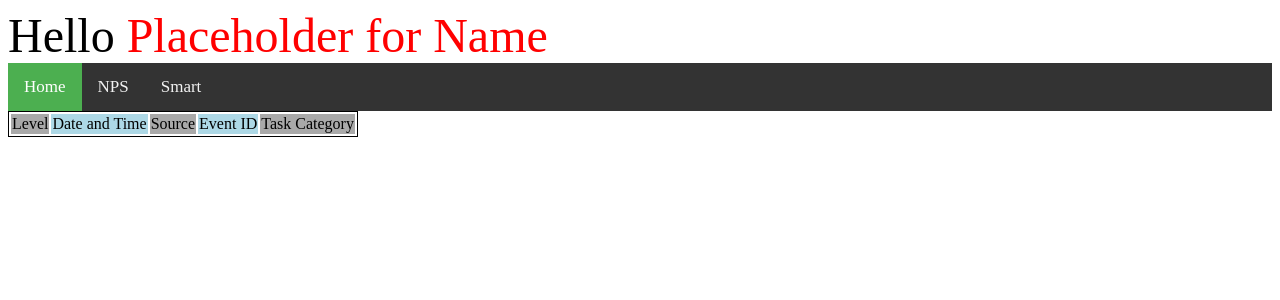
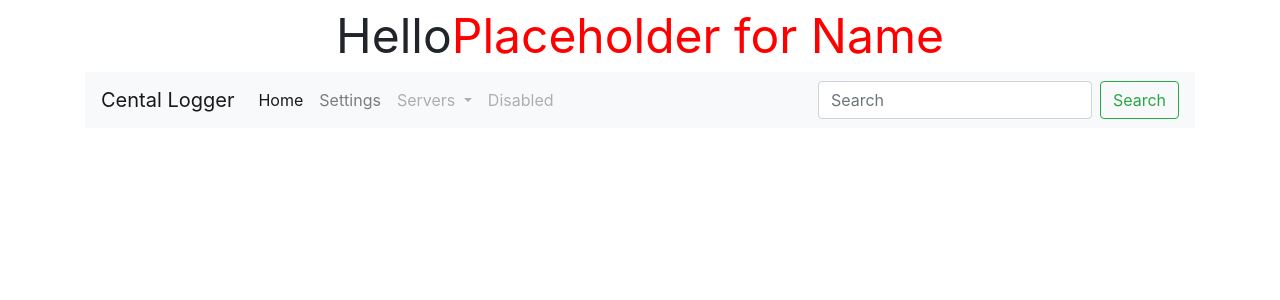
Before and after one commit to bethel-school-of-technology/Central-Logger-Frontend, an Angular app: page /home in a window 1280 px wide. Shown: the top 300 px of the page. Built offline with nearby package versions, Linux system fonts and the light colour scheme.

Commit message:
bootstrap and redone outline
installed bootstrap and redid home page

```diff
--- a/angular.json
+++ b/angular.json
@@ -24,9 +24,14 @@
               "src/assets"
             ],
             "styles": [
-              "src/styles.css"
+              "src/styles.css",
+              "node_modules/bootstrap/dist/css/bootstrap.min.css"
             ],
-            "scripts": []
+            "scripts": [
+              "node_modules/jquery/dist/jquery.min.js",
+              "node_modules/popper.js/dist/umd/popper.min.js",
+              "node_modules/bootstrap/dist/js/bootstrap.min.js"
+            ]
           },
           "configurations": {
             "production": {
--- a/package.json
+++ b/package.json
@@ -19,7 +19,10 @@
     "@angular/platform-browser": "~10.0.4",
     "@angular/platform-browser-dynamic": "~10.0.4",
     "@angular/router": "~10.0.4",
+    "bootstrap": "^4.5.0",
     "express": "^4.17.1",
+    "jquery": "^3.5.1",
+    "popper.js": "^1.16.1",
     "rxjs": "~6.5.5",
     "tslib": "^2.0.0",
     "zone.js": "~0.10.3"
--- a/src/app/home/home.component.html
+++ b/src/app/home/home.component.html
@@ -1,25 +1,46 @@
-<div class="grid">
-  <div class="col-9">
-    <span class="headerfont"> Hello</span> <span class="headerfont red"> Placeholder for Name</span>
+<div class="container">
+  <div>
+    <div class="d-flex justify-content-center">
+      <span class="headerfont"> Hello</span> <span class="headerfont red"> Placeholder for Name</span>
 
-  </div>
-</div>
+    </div>
 
 
-<div class="topnav">
-  <a class="active" href="#home">Home</a>
-  <a href="#news">NPS</a>
-  <a href="#contact">Smart</a>
-</div>
+    <nav class="navbar navbar-expand-lg navbar-light bg-light">
+      <a class="navbar-brand" href="#">Cental Logger</a>
+      <button class="navbar-toggler" type="button" data-toggle="collapse" data-target="#navbarSupportedContent" aria-controls="navbarSupportedContent" aria-expanded="false" aria-label="Toggle navigation">
+        <span class="navbar-toggler-icon"></span>
+      </button>
 
-<table class="tabletop">
-  <td class="tableone">Level</td>
-  <td class="tabletwo">Date and Time</td>
-  <td class="tableone">Source</td>
-  <td class="tabletwo">Event ID</td>
-  <td class="tableone">Task Category</td>
-
-</table>
+      <div class="collapse navbar-collapse" id="navbarSupportedContent">
+        <ul class="navbar-nav mr-auto">
+          <li class="nav-item active">
+            <a class="nav-link" href="#">Home <span class="sr-only">(current)</span></a>
+          </li>
+          <li class="nav-item">
+            <a class="nav-link" href="#">Settings</a>
+          </li>
+          <li class="nav-item dropdown">
+            <a class="nav-link dropdown-toggle disabled" href="#" id="navbarDropdown" role="button" data-toggle="dropdown" aria-haspopup="true" aria-expanded="false">
+              Servers
+            </a>
+            <div class="dropdown-menu" aria-labelledby="navbarDropdown">
+              <a class="dropdown-item" href="#">Action</a>
+              <a class="dropdown-item" href="#">Another action</a>
+              <div class="dropdown-divider"></div>
+              <a class="dropdown-item" href="#">Something else here</a>
+            </div>
+          </li>
+          <li class="nav-item">
+            <a class="nav-link disabled" href="#" tabindex="-1" aria-disabled="true">Disabled</a>
+          </li>
+        </ul>
+        <form class="form-inline my-2 my-lg-0">
+          <input class="form-control mr-sm-2" type="search" placeholder="Search" aria-label="Search">
+          <button class="btn btn-outline-success my-2 my-sm-0" type="submit">Search</button>
+        </form>
+      </div>
+    </nav>
 <!--
   odd ngfor will apply different
   <ng-container *ngFor="let detailof data.details; let index = index" [ngClass]="{'myStyle': 0 === index % 2}">...</ng-container>
@@ -37,3 +58,5 @@
   </table>
 
   </div>
+</div>
+</div>
```
Also changed, not shown: 1 other file (tests, documents, lock files or other folders).
